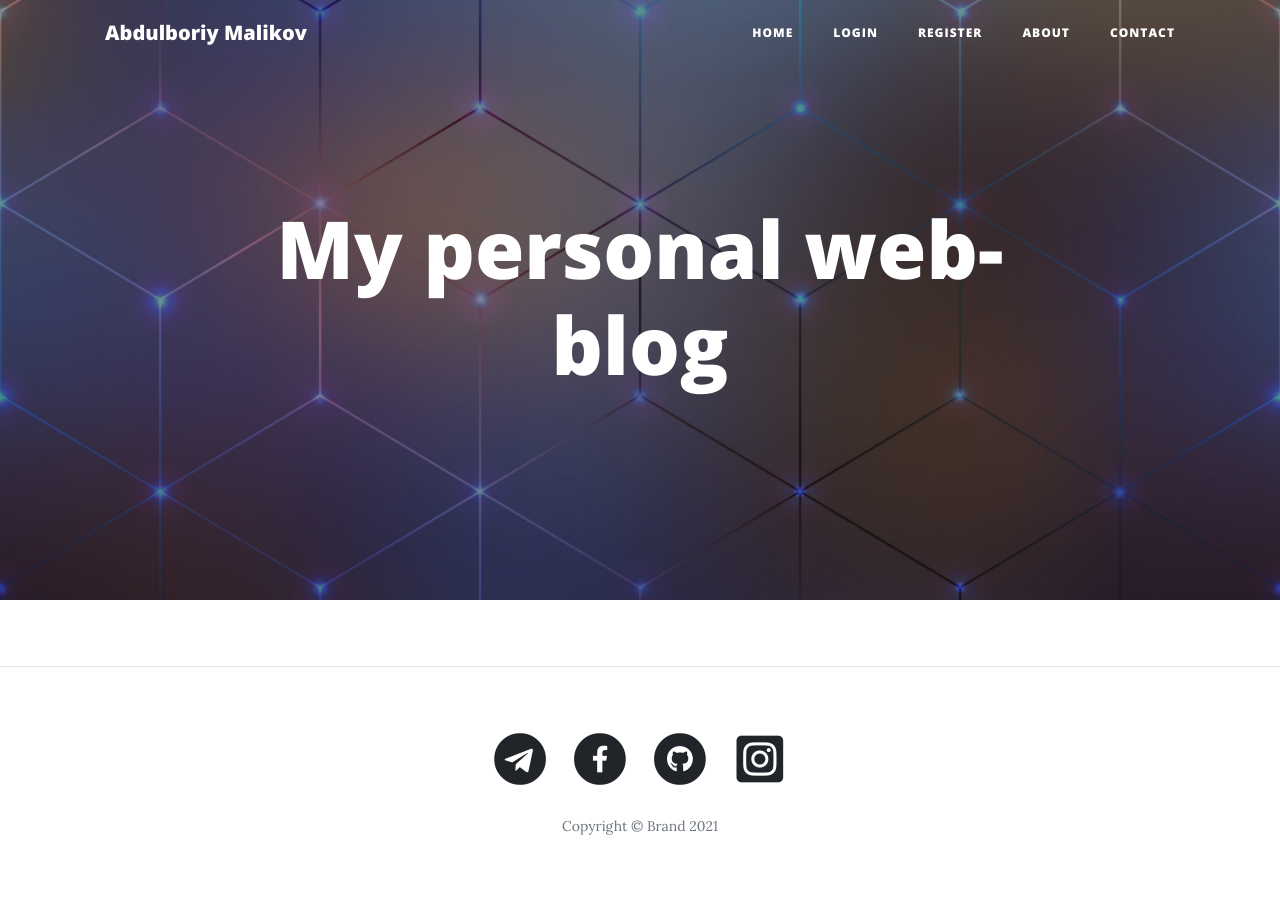
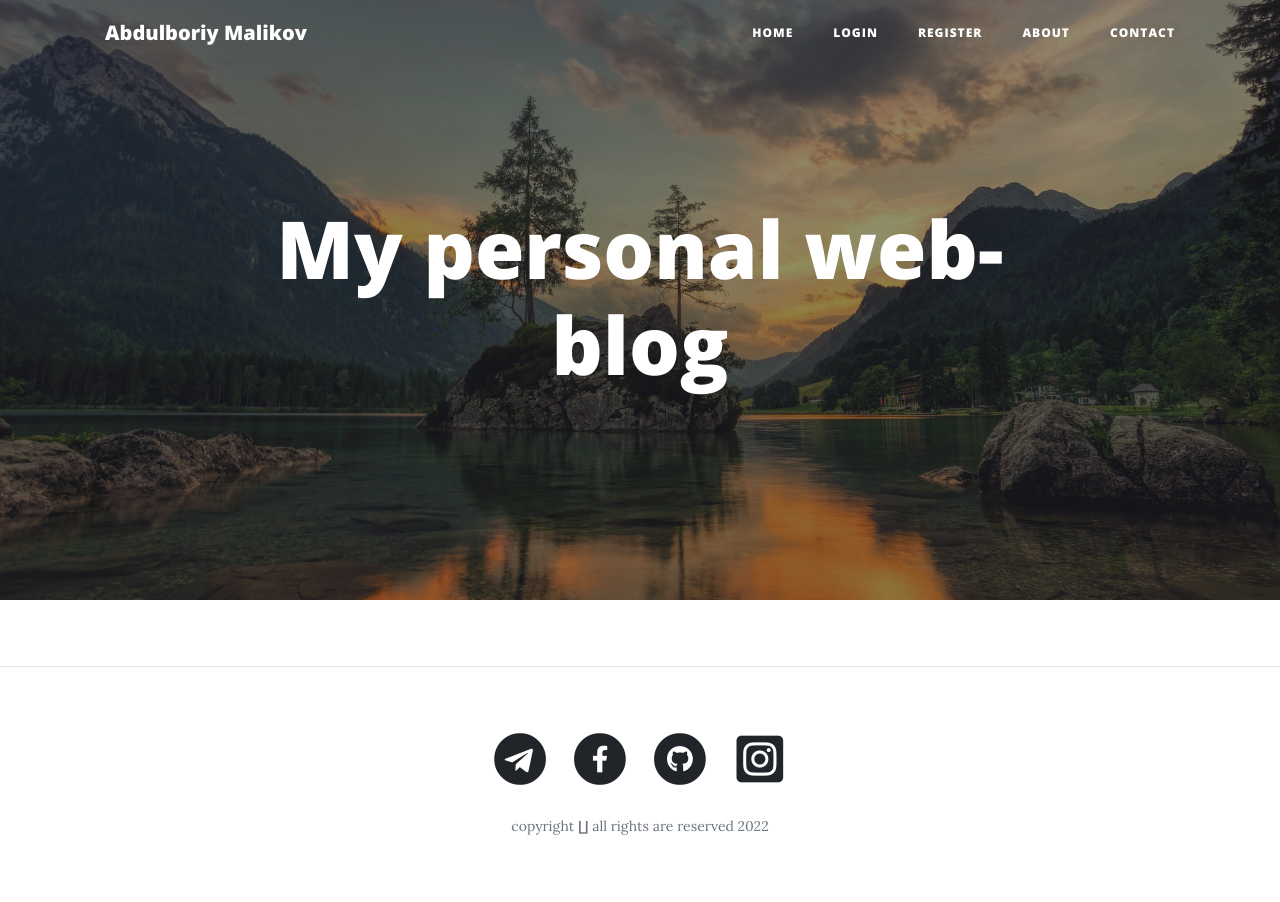
Before and after one commit to MrHumble21/my-blog-full, a Flask app: page / in a window 1280 px wide. Run offline with Flask 2, Linux system fonts and the light colour scheme; data that the repository does not hold is empty; some libraries are stand-ins or nearby versions.

Commit message:
made some modifications

```diff
--- a/templates/footer.html
+++ b/templates/footer.html
@@ -38,7 +38,7 @@
               </a>
             </li>
           </ul>
-          <p class="copyright text-muted">Copyright © Brand 2021</p>
+          <p class="copyright text-muted"> copyright &Coproduct; all rights are reserved 2022</p>
         </div>
       </div>
     </div>
--- a/templates/header.html
+++ b/templates/header.html
@@ -8,7 +8,7 @@
   <meta name="description" content="">
   <meta name="author" content="">
 
-  <title>Home - Brand</title>
+  <title>📝 My Blog 😊</title>
 
   <!-- Bootstrap core CSS -->
   <link href="{{ url_for('static', filename='vendor/bootstrap/css/bootstrap.min.css') }}" rel="stylesheet">
--- a/templates/index.html
+++ b/templates/index.html
@@ -2,7 +2,7 @@
 
 <!-- Page Header -->
 <header class="masthead"
-        style="background-image: url('../static/img/187161.jpg')">
+        style="background-image: url('../static/img/bg-primary.jpg')">
     <div class="overlay"></div>
     <div class="container">
         <div class="row">
```
Also changed, not shown: static/img/bg-primary.jpg (added).
